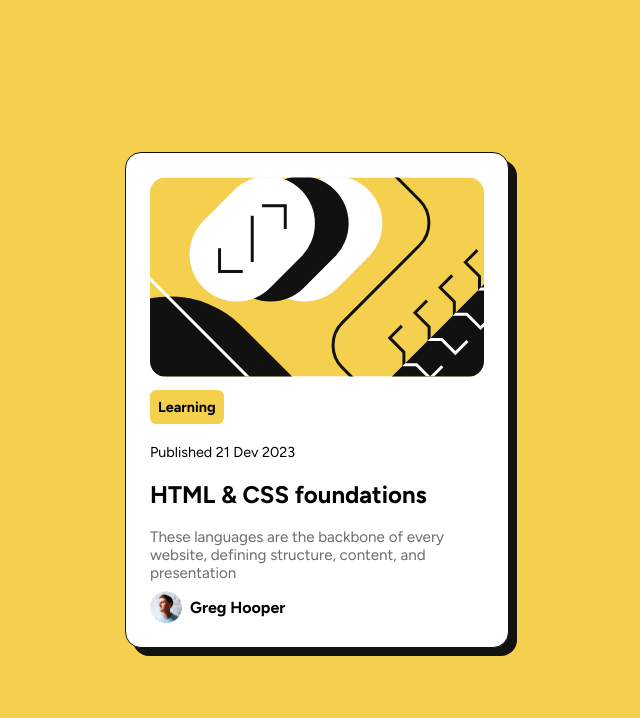
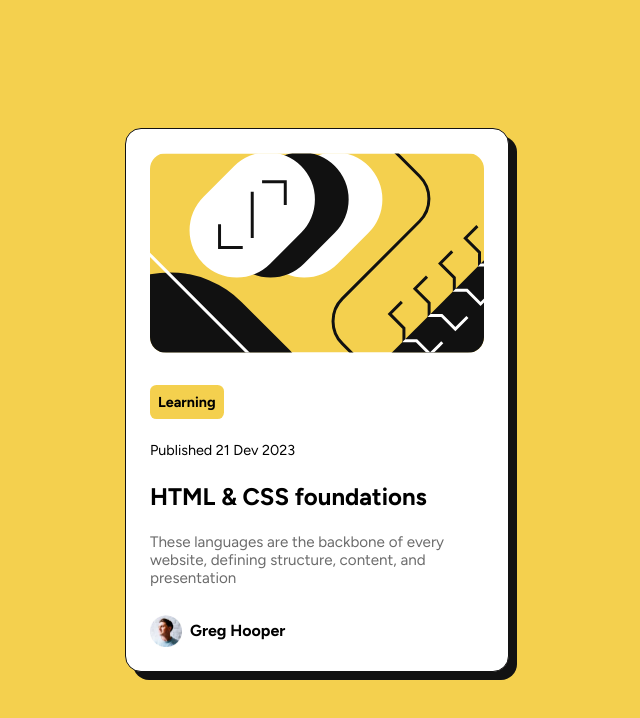
Before and after one commit to he-ale/Blog-preview-card, a plain HTML site: page index.html in a window 1280 px wide. Shown: the whole page, without its empty margins (323-963 px from the left). Drawn offline with Linux system fonts and the light colour scheme.

Commit message:
052520262157

```diff
--- a/main.css
+++ b/main.css
@@ -35,7 +35,7 @@ body{
     display: flex;
     flex-direction: column;
     width: 24rem;
-    height: 31rem;
+    height: 34rem;
     justify-content: space-between;
     border-radius: 1rem;
     box-shadow: 0.5rem 0.5rem 0px 0px var(--gray-950);
```
